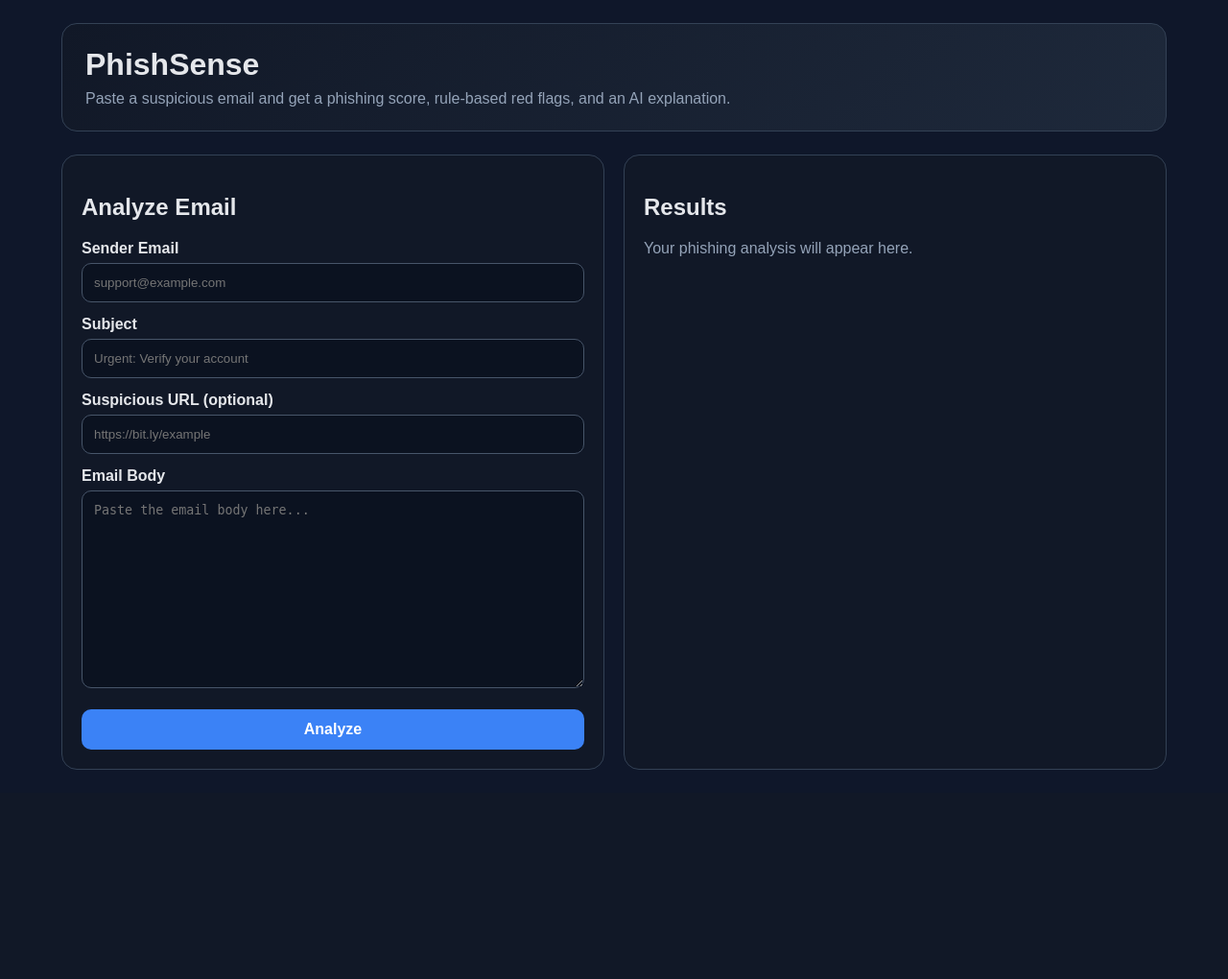
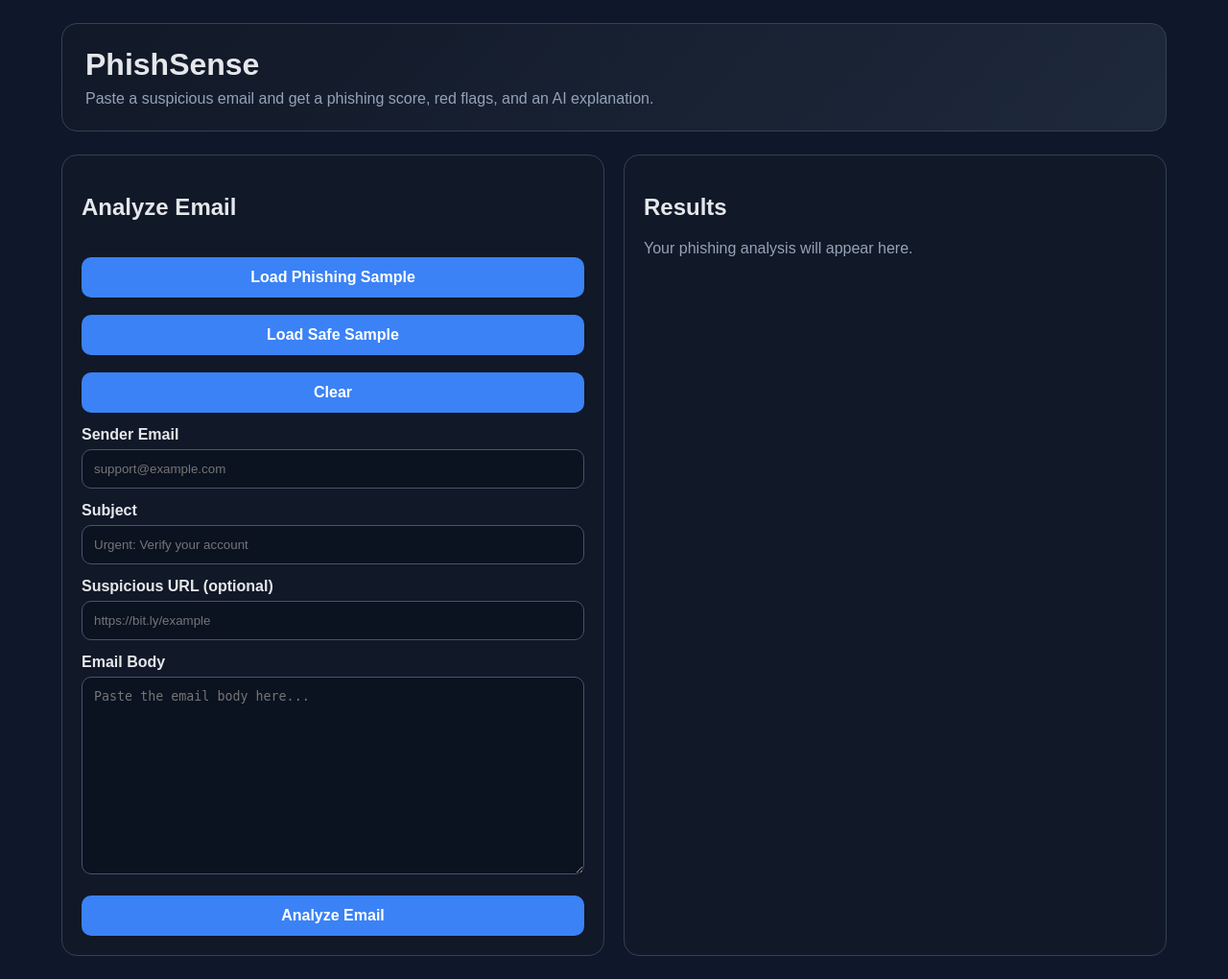
Before and after one commit to ed1thub/PhishSense, a FastAPI app: page / in a window 1280 px wide. Shown: the whole page at 96% size. Before the commit the page ends 802 px from the top, so only its background shows below. Run offline with FastAPI, Linux system fonts and the light colour scheme.

Commit message:
Improve UI with loading state and sample emails

```diff
--- a/app/templates/index.html
+++ b/app/templates/index.html
@@ -10,12 +10,18 @@
     <div class="container">
         <div class="hero">
             <h1>PhishSense</h1>
-            <p>Paste a suspicious email and get a phishing score, rule-based red flags, and an AI explanation.</p>
+            <p>Paste a suspicious email and get a phishing score, red flags, and an AI explanation.</p>
         </div>
 
         <div class="layout">
             <section class="card">
                 <h2>Analyze Email</h2>
+
+                <div class="sample-actions">
+                    <button type="button" class="sample-btn" data-sample="phishing">Load Phishing Sample</button>
+                    <button type="button" class="sample-btn" data-sample="benign">Load Safe Sample</button>
+                    <button type="button" class="sample-btn secondary" id="clearBtn">Clear</button>
+                </div>
 
                 <label for="sender">Sender Email</label>
                 <input id="sender" type="text" placeholder="support@example.com">
@@ -29,12 +35,12 @@
                 <label for="body">Email Body</label>
                 <textarea id="body" rows="12" placeholder="Paste the email body here..."></textarea>
 
-                <button id="analyzeBtn">Analyze</button>
+                <button id="analyzeBtn" class="primary-btn">Analyze Email</button>
             </section>
 
             <section class="card">
                 <h2>Results</h2>
-                <div id="results">
+                <div id="results" class="results-empty">
                     <p class="muted">Your phishing analysis will appear here.</p>
                 </div>
             </section>
--- a/static/app.js
+++ b/static/app.js
@@ -1,18 +1,147 @@
 const analyzeBtn = document.getElementById("analyzeBtn");
 const results = document.getElementById("results");
+const clearBtn = document.getElementById("clearBtn");
+const sampleButtons = document.querySelectorAll(".sample-btn[data-sample]");
+
+const senderInput = document.getElementById("sender");
+const subjectInput = document.getElementById("subject");
+const urlInput = document.getElementById("url");
+const bodyInput = document.getElementById("body");
+
+const samples = {
+    phishing: {
+        sender: "support@micros0ft-login.com",
+        subject: "Urgent: Verify your account now",
+        url: "https://bit.ly/security-check",
+        body: `Dear user,
+
+Your account has been suspended due to unusual activity.
+Verify your account immediately to avoid permanent closure.
+
+Log in now and confirm your password.
+
+Regards,
+Support Team`
+    },
+    benign: {
+        sender: "library@mit.edu.au",
+        subject: "Reminder: Library book due next week",
+        url: "",
+        body: `Hi Siamul,
+
+This is a reminder that your borrowed library book is due next Tuesday.
+
+You can renew it through the official student portal if needed.
+
+Thanks,
+MIT Library Team`
+    }
+};
+
+function escapeHtml(value) {
+    return String(value)
+        .replaceAll("&", "&amp;")
+        .replaceAll("<", "&lt;")
+        .replaceAll(">", "&gt;")
+        .replaceAll('"', "&quot;")
+        .replaceAll("'", "&#39;");
+}
+
+function renderLoading() {
+    results.className = "";
+    results.innerHTML = `
+        <div class="loading">
+            <div class="spinner"></div>
+            <p class="muted">Analyzing email with rules and AI...</p>
+        </div>
+    `;
+}
+
+function renderError(message) {
+    results.className = "";
+    results.innerHTML = `
+        <div class="error-box">
+            ${escapeHtml(message)}
+        </div>
+    `;
+}
+
+function renderResults(data) {
+    const badgeClass = data.risk_level.toLowerCase();
+    const flagsHtml = data.red_flags
+        .map(flag => `<li>${escapeHtml(flag)}</li>`)
+        .join("");
+
+    results.className = "";
+    results.innerHTML = `
+        <div class="badge ${badgeClass}">${escapeHtml(data.risk_level)} Risk</div>
+
+        <div class="score-row">
+            <div>
+                <div class="score">Score: ${escapeHtml(data.score)}/100</div>
+                <div class="score-label">Rule-based phishing score</div>
+            </div>
+        </div>
+
+        <div class="progress-wrap">
+            <div class="progress-bar">
+                <div class="progress-fill ${badgeClass}" style="width: ${Math.max(0, Math.min(100, data.score))}%"></div>
+            </div>
+        </div>
+
+        <div class="result-block">
+            <h3>Red Flags</h3>
+            <ul class="flag-list">
+                ${flagsHtml}
+            </ul>
+        </div>
+
+        <div class="result-block">
+            <h3>AI Explanation</h3>
+            <div class="ai-box">${escapeHtml(data.ai_explanation)}</div>
+        </div>
+
+        <div class="result-block">
+            <h3>Recommended Action</h3>
+            <div class="action-box">${escapeHtml(data.recommended_action)}</div>
+        </div>
+    `;
+}
+
+sampleButtons.forEach(button => {
+    button.addEventListener("click", () => {
+        const sampleName = button.dataset.sample;
+        const sample = samples[sampleName];
+        if (!sample) return;
+
+        senderInput.value = sample.sender;
+        subjectInput.value = sample.subject;
+        urlInput.value = sample.url;
+        bodyInput.value = sample.body;
+    });
+});
+
+clearBtn.addEventListener("click", () => {
+    senderInput.value = "";
+    subjectInput.value = "";
+    urlInput.value = "";
+    bodyInput.value = "";
+    results.className = "results-empty";
+    results.innerHTML = `<p class="muted">Your phishing analysis will appear here.</p>`;
+});
 
 analyzeBtn.addEventListener("click", async () => {
-    const sender = document.getElementById("sender").value.trim();
-    const subject = document.getElementById("subject").value.trim();
-    const body = document.getElementById("body").value.trim();
-    const url = document.getElementById("url").value.trim();
+    const sender = senderInput.value.trim();
+    const subject = subjectInput.value.trim();
+    const body = bodyInput.value.trim();
+    const url = urlInput.value.trim();
 
     if (!body) {
-        results.innerHTML = `<p class="muted">Please paste an email body first.</p>`;
+        renderError("Please paste an email body first.");
         return;
     }
 
-    results.innerHTML = `<p class="muted">Analyzing...</p>`;
+    renderLoading();
 
     try {
         const response = await fetch("/analyze", {
@@ -23,32 +152,13 @@ analyzeBtn.addEventListener("click", async () => {
             body: JSON.stringify({ sender, subject, body, url })
         });
 
+        if (!response.ok) {
+            throw new Error(`Request failed with status ${response.status}`);
+        }
+
         const data = await response.json();
-
-        const badgeClass = data.risk_level.toLowerCase();
-
-        results.innerHTML = `
-            <div class="badge ${badgeClass}">${data.risk_level} Risk</div>
-            <div class="score">Score: ${data.score}/100</div>
-
-            <div class="result-block">
-                <h3>Red Flags</h3>
-                <ul>
-                    ${data.red_flags.map(flag => `<li>${flag}</li>`).join("")}
-                </ul>
-            </div>
-
-            <div class="result-block">
-                <h3>AI Explanation</h3>
-                <p>${data.ai_explanation}</p>
-            </div>
-
-            <div class="result-block">
-                <h3>Recommended Action</h3>
-                <p>${data.recommended_action}</p>
-            </div>
-        `;
+        renderResults(data);
     } catch (error) {
-        results.innerHTML = `<p class="muted">Something went wrong while analyzing the email.</p>`;
+        renderError("Something went wrong while analyzing the email.");
     }
 });
```
